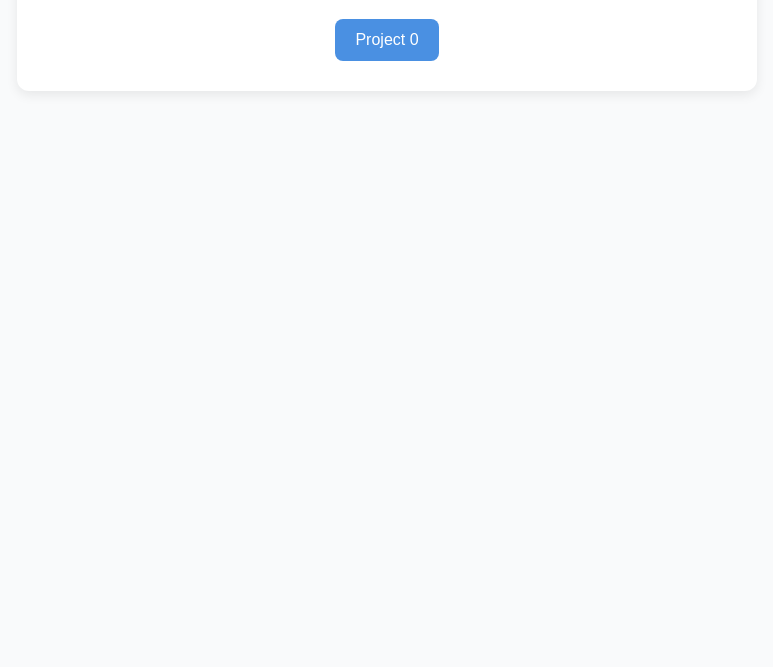
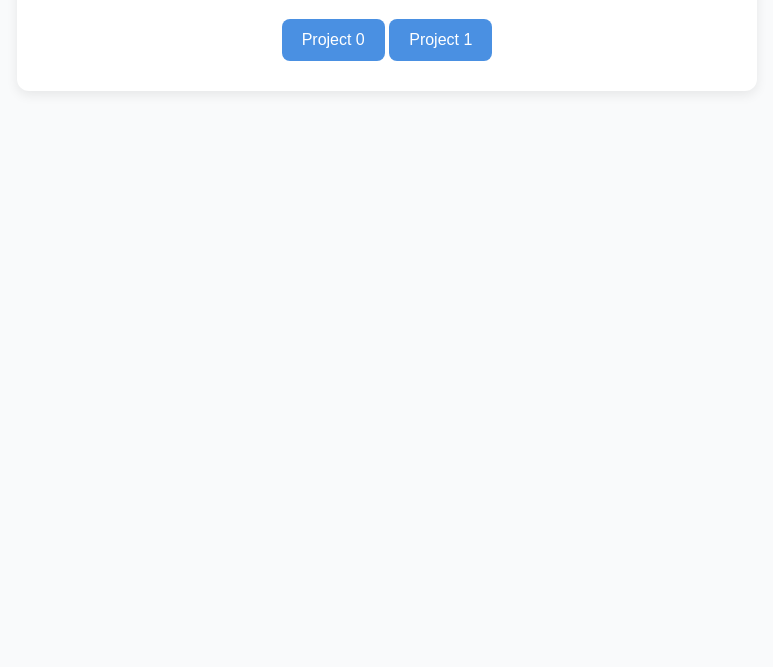
Before and after one commit to GabeMadan/GabeMadan.github.io, a plain HTML site: page index.html in a window 1280 px wide. Shown: the part 133-800 px from the top of the page, without its empty margins (253-1026 px from the left). Drawn offline with Linux system fonts and the light colour scheme.

Commit message:
update main index.html

```diff
--- a/index.html
+++ b/index.html
@@ -45,6 +45,7 @@
   <div class="container">
     <h1>Welcome to My CS180 Portfolio!</h1>
     <a href="./0/index.html">Project 0</a>
+    <a href="./1/index.html">Project 1</a>
   </div>
 </body>
 </html>
```
